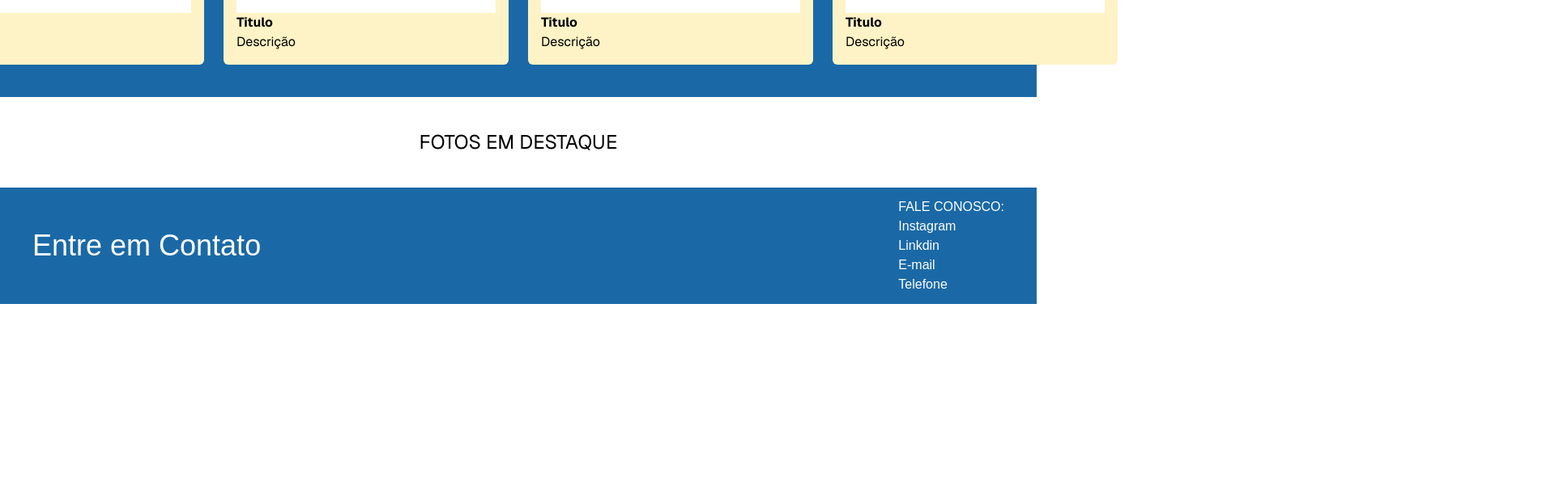
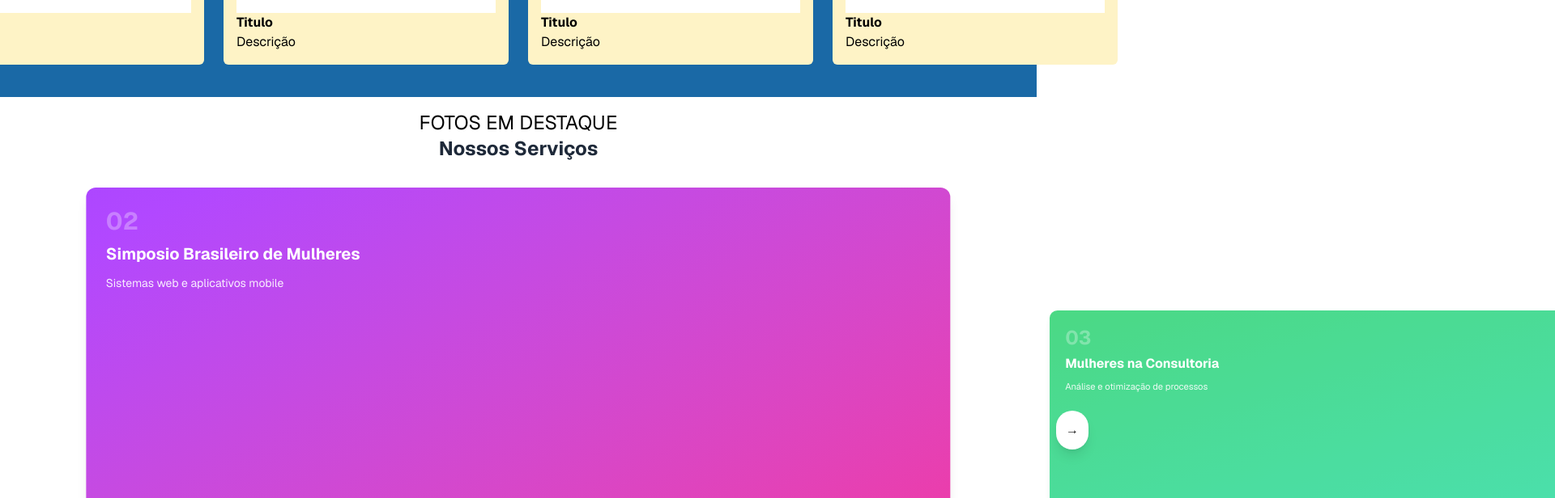
Before and after one commit to fnmiranda/stem-ime, a Next.js app: page / in a window 1280 px wide. Shown: the part 2040-2656 px from the top of the page at 81% size, 1920 px wide, since content can reach past the window. Before the commit the page ends 2416 px from the top, so only its background shows below. Built offline with nearby package versions, Linux system fonts and the light colour scheme.

Commit message:
component carousel add

```diff
--- a/app/layout.tsx
+++ b/app/layout.tsx
@@ -35,7 +35,7 @@ export default function RootLayout({
 
         {children}
 
-        <footer>
+        <footer >
             <Footer/>
         </footer>
       </body>
--- a/components/index.tsx
+++ b/components/index.tsx
@@ -1,3 +1,5 @@
+import ComponentCarousel from "./simple-carrosel";
+
 const Index = () => {
   return (
     <div className="flex flex-col w-full flex-start justify-center">
@@ -83,9 +85,9 @@ const Index = () => {
         </div>
       </div>
       {/* Fotos em Destaque */}
-      <div className="flex flex-col bg-white items-center p-10">
+      <div className="flex flex-col py-4 bg-white items-center p-10">
         <div className="text-black text-2xl">FOTOS EM DESTAQUE</div>
-
+        <ComponentCarousel/>
       </div>
     </div>
   );
--- /dev/null
+++ b/components/simple-carrosel.tsx
@@ -0,0 +1,180 @@
+'use client';
+
+import { useState, useEffect } from 'react';
+
+const items = [
+  {
+    id: 1,
+    title: 'Exposição em Copabana',
+    description: 'Design de interfaces modernas e intuitivas',
+    color: 'from-blue-500 to-cyan-400'
+  },
+  {
+    id: 2,
+    title: 'Simposio Brasileiro de Mulheres',
+    description: 'Sistemas web e aplicativos mobile',
+    color: 'from-purple-500 to-pink-500'
+  },
+  {
+    id: 3,
+    title: 'Mulheres na Consultoria',
+    description: 'Análise e otimização de processos',
+    color: 'from-green-500 to-emerald-400'
+  },
+  {
+    id: 4,
+    title: 'Marketing',
+    description: 'Estratégias digitais e crescimento',
+    color: 'from-orange-500 to-yellow-400'
+  },
+  {
+    id: 5,
+    title: 'Data Science',
+    description: 'Análise de dados e inteligência artificial',
+    color: 'from-indigo-500 to-blue-400'
+  },
+  {
+    id: 6,
+    title: 'Mulheres no Deploy de aplicações',
+    description: 'Infraestrutura e deploy contínuo',
+    color: 'from-pink-500 to-pink-200'
+  },
+];
+
+export default function SimpleCarousel() {
+  const [currentIndex, setCurrentIndex] = useState(1); // Começa no meio (índice 1)
+  const [isAutoPlaying, setIsAutoPlaying] = useState(true);
+  const [isTransitioning, setIsTransitioning] = useState(false);
+
+  // Adicionar itens duplicados no início e fim para rotação infinita
+  const extendedItems = [items[items.length - 1], ...items, items[0]];
+
+  // Auto-play
+  useEffect(() => {
+    if (!isAutoPlaying || isTransitioning) return;
+
+    const interval = setInterval(() => {
+      handleNext();
+    }, 3000);
+
+    return () => clearInterval(interval);
+  }, [isAutoPlaying, isTransitioning]);
+
+  const handleNext = () => {
+    if (isTransitioning) return;
+
+    setIsTransitioning(true);
+    setCurrentIndex((prev) => prev + 1);
+
+    // Resetar posição após transição
+    setTimeout(() => {
+      setIsTransitioning(false);
+      if (currentIndex === items.length) {
+        setCurrentIndex(1); // Volta para o primeiro item real
+      }
+    }, 500);
+  };
+
+  const handlePrev = () => {
+    if (isTransitioning) return;
+
+    setIsTransitioning(true);
+    setCurrentIndex((prev) => prev - 1);
+
+    // Resetar posição após transição
+    setTimeout(() => {
+      setIsTransitioning(false);
+      if (currentIndex === 0) {
+        setCurrentIndex(items.length); // Vai para o último item real
+      }
+    }, 500);
+  };
+
+  // Calcular translateX baseado no currentIndex
+  const translateX = `translateX(calc(-${currentIndex * 33.333}% + 33.333%))`;
+
+  return (
+    <div className="w-820 h-180 items center  px-4">
+      {/* Título */}
+      <h2 className="text-2xl font-bold text-gray-800 mb-8 text-center">
+        Nossos Serviços
+      </h2>
+
+      {/* Container principal */}
+      <div
+        className="relative overflow-hidden"
+        onMouseEnter={() => setIsAutoPlaying(false)}
+        onMouseLeave={() => setIsAutoPlaying(true)}
+      >
+        {/* Slides container com transform */}
+        <div
+          className="flex transition-transform duration-500 ease-out"
+          style={{ transform: translateX }}
+        >
+          {extendedItems.map((item, index) => (
+            <div
+              key={`${item.id}-${index}`}
+              className="w-1/3 px-2 shrink-0 flex items-center justify-center"
+            >
+              <div
+                className={`
+                  bg-linear-to-br ${item.color}
+                  rounded-xl p-6 text-white
+                   transition-all duration-500
+                  ${index === currentIndex ? 'w-300 h-140 scale-100' : 'w-580 h-80 scale-80 opacity-70'}
+                  shadow-lg
+                `}
+              >
+                <div className="mb-2 text-3xl font-bold opacity-30">
+                  {item.id.toString().padStart(2, '0')}
+                </div>
+                <h3 className="text-xl font-bold mb-3">{item.title}</h3>
+                <p className="text-sm opacity-90">{item.description}</p>
+              </div>
+            </div>
+          ))}
+        </div>
+
+        {/* Botões de navegação */}
+        <button
+          onClick={handlePrev}
+          disabled={isTransitioning}
+          className="absolute left-0 top-1/2 -translate-y-1/2  translate-x-230
+                   bg-white hover:bg-gray-50 p-3 rounded-full
+                   shadow-lg transition-all z-30 disabled:opacity-50"
+        >
+          ←
+        </button>
+        <button
+          onClick={handleNext}
+          disabled={isTransitioning}
+          className="absolute right-0 top-1/2 -translate-y-1/2 -translate-x-230
+                   bg-white hover:bg-gray-50 p-3 rounded-full
+                   shadow-lg transition-all z-30 disabled:opacity-50"
+        >
+          →
+        </button>
+
+        {/* Indicadores */}
+        <div className="flex justify-center gap-2 mt-8">
+          {items.map((_, index) => (
+            <button
+              key={index}
+              onClick={() => {
+                if (!isTransitioning) {
+                  setCurrentIndex(index + 1);
+                }
+              }}
+              disabled={isTransitioning}
+              className={`w-2 h-2 rounded-full transition-all ${
+                index === (currentIndex - 1) % items.length
+                  ? 'bg-blue-600 w-8'
+                  : 'bg-gray-300 hover:bg-gray-400'
+              } ${isTransitioning ? 'pointer-events-none' : ''}`}
+            />
+          ))}
+        </div>
+      </div>
+    </div>
+  );
+}
--- a/components/topbar.tsx
+++ b/components/topbar.tsx
@@ -1,6 +1,6 @@
 const TopBar = () => {
     const abas:string[] = [
-        'Blog', 'Quem Somos', 'Fotos', 'Fale Conosco'
+        'Blog', 'Quem Somos', 'Fotos', 'Fale Conosco', 'Entrar'
     ]
 
     return(
```
